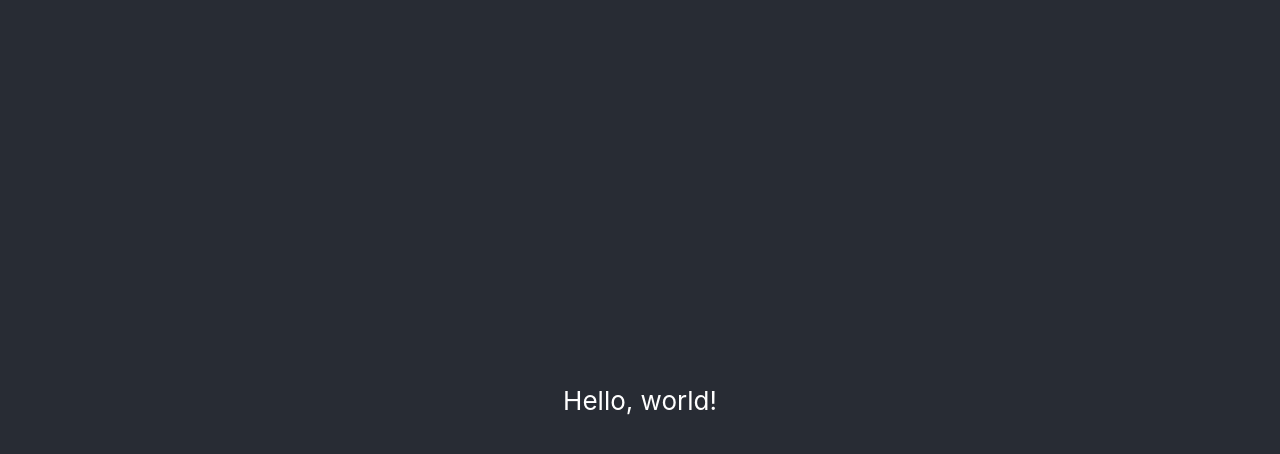
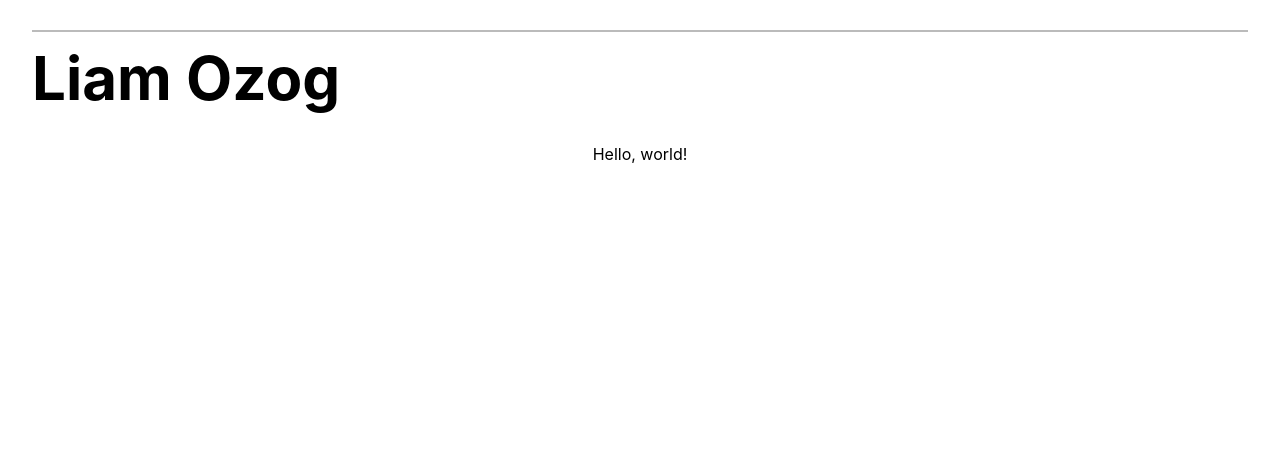
Before and after one commit to lozog/personal-site-2021, a React (Create React App) app: page / in a window 1280 px wide. Shown: the top 454 px of the page. Built offline with nearby package versions, Linux system fonts and the light colour scheme.

Commit message:
add Header

```diff
--- a/src/components/App.js
+++ b/src/components/App.js
@@ -1,11 +1,11 @@
+import Header from "components/Header";
 import "stylesheets/App.scss";
 
 function App() {
   return (
     <div className="App">
-      <header className="App-header">
-        <div>Hello, world!</div>
-      </header>
+      <Header />
+      <p>Hello, world!</p>
     </div>
   );
 }
--- /dev/null
+++ b/src/components/Header.js
@@ -0,0 +1,13 @@
+import "stylesheets/Header.scss";
+
+function Header() {
+  return (
+    <div className="Header">
+      <h1 className="title">
+        Liam Ozog
+      </h1>
+    </div>
+  );
+}
+
+export default Header;
--- a/src/stylesheets/App.scss
+++ b/src/stylesheets/App.scss
@@ -1,16 +1,18 @@
+@import "stylesheets/utilities/colours.scss";
+
 .App {
   text-align: center;
 }
 
 .App-header {
-  background-color: #282c34;
+  background-color: $color-white;
   min-height: 100vh;
   display: flex;
   flex-direction: column;
   align-items: center;
   justify-content: center;
   font-size: calc(10px + 2vmin);
-  color: white;
+  color: black;
 }
 
 .App-link {
--- /dev/null
+++ b/src/stylesheets/Header.scss
@@ -0,0 +1,13 @@
+@import "stylesheets/utilities/colours.scss";
+
+.Header {
+  margin: 30px 0;
+  border-top: 2px solid #bbb;
+
+  & > h1 {
+    font-size: 60px;
+    font-weight: 700;
+    margin: 10px 0;
+    text-align: left;
+  }
+}
--- a/src/stylesheets/index.scss
+++ b/src/stylesheets/index.scss
@@ -1,10 +1,11 @@
 body {
   margin: 0;
-  font-family: -apple-system, BlinkMacSystemFont, 'Segoe UI', 'Roboto', 'Oxygen',
-    'Ubuntu', 'Cantarell', 'Fira Sans', 'Droid Sans', 'Helvetica Neue',
+  font-family: -apple-system, BlinkMacSystemFont, 'Helvetica Neue',
     sans-serif;
   -webkit-font-smoothing: antialiased;
   -moz-osx-font-smoothing: grayscale;
+
+  padding: 0 2em;
 }
 
 code {
```
